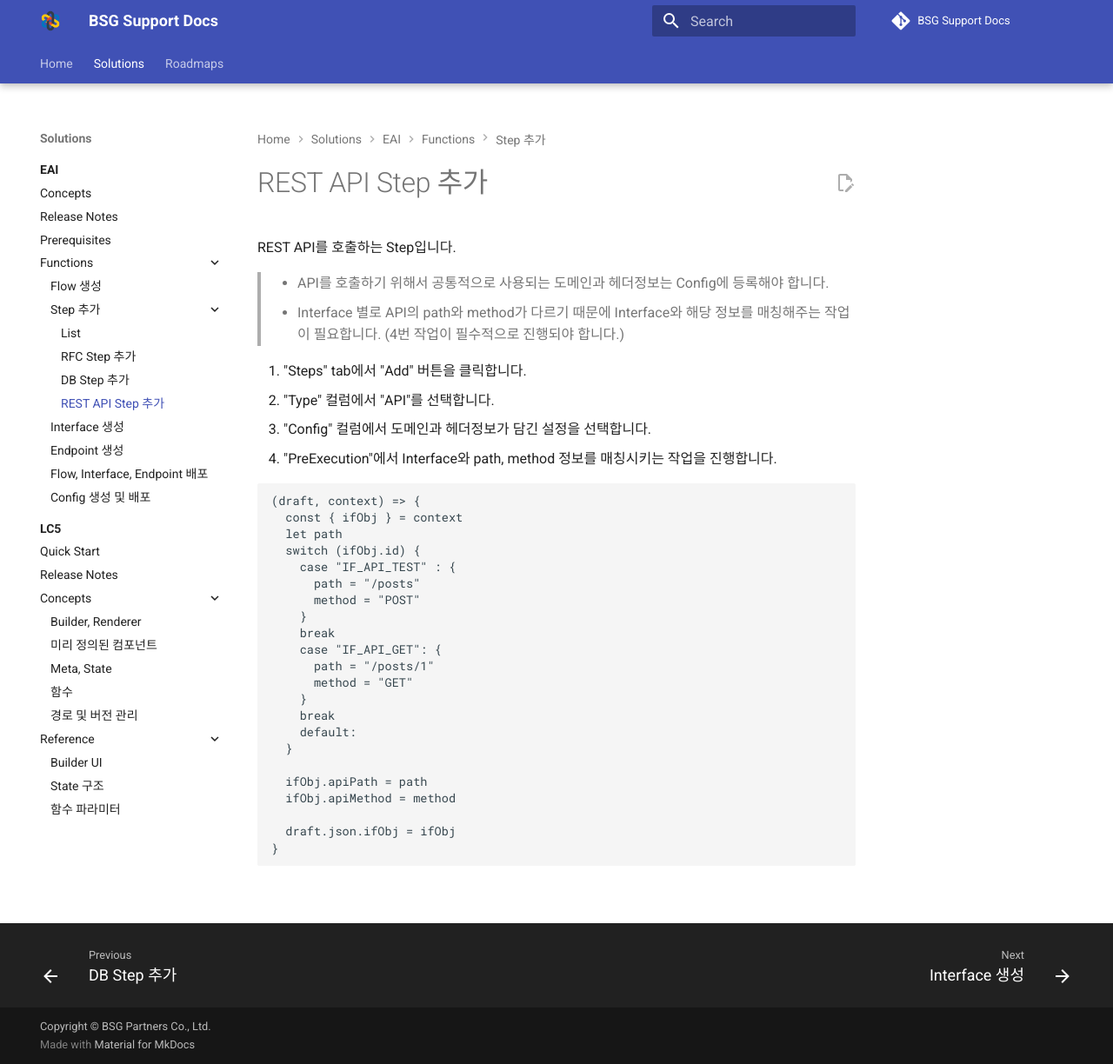
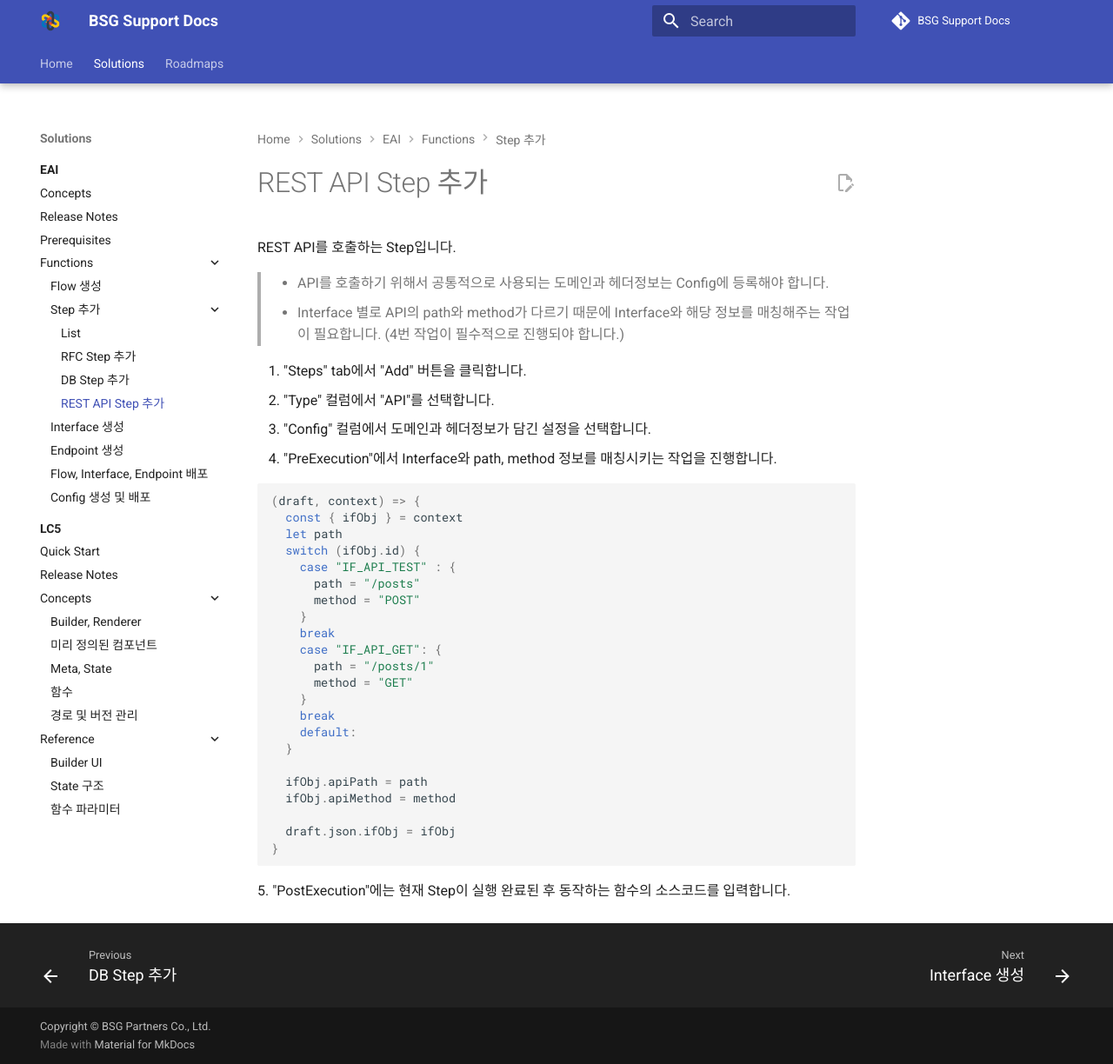
Before and after one commit to bsgp/docs, an MkDocs documentation site: the page built from docs/eai/functions/add_api_step.md, in a window 1280 px wide and 1224 px high. Shown: the whole window at 87% size. Built offline with MkDocs 1.6.1 and Material for MkDocs 9.7.7, drawn with Linux system fonts in a browser that asks for light colours; comment, search, counter and statistics services are not loaded.

````diff
--- a/docs/eai/functions/add_api_step.md
+++ b/docs/eai/functions/add_api_step.md
@@ -34,3 +34,4 @@
   draft.json.ifObj = ifObj
 }
 ```
+5. "PostExecution"에는 현재 Step이 실행 완료된 후 동작하는 함수의 소스코드를 입력합니다.
--- a/mkdocs.yml
+++ b/mkdocs.yml
@@ -66,4 +66,9 @@
   - toc:
       toc_depth: 3
   - footnotes
+  - pymdownx.superfences:
+      custom_fences:
+        - name: mermaid
+          class: mermaid
+          format: !!python/name:pymdownx.superfences.fence_code_format
 edit_uri: edit/main/docs/
````
